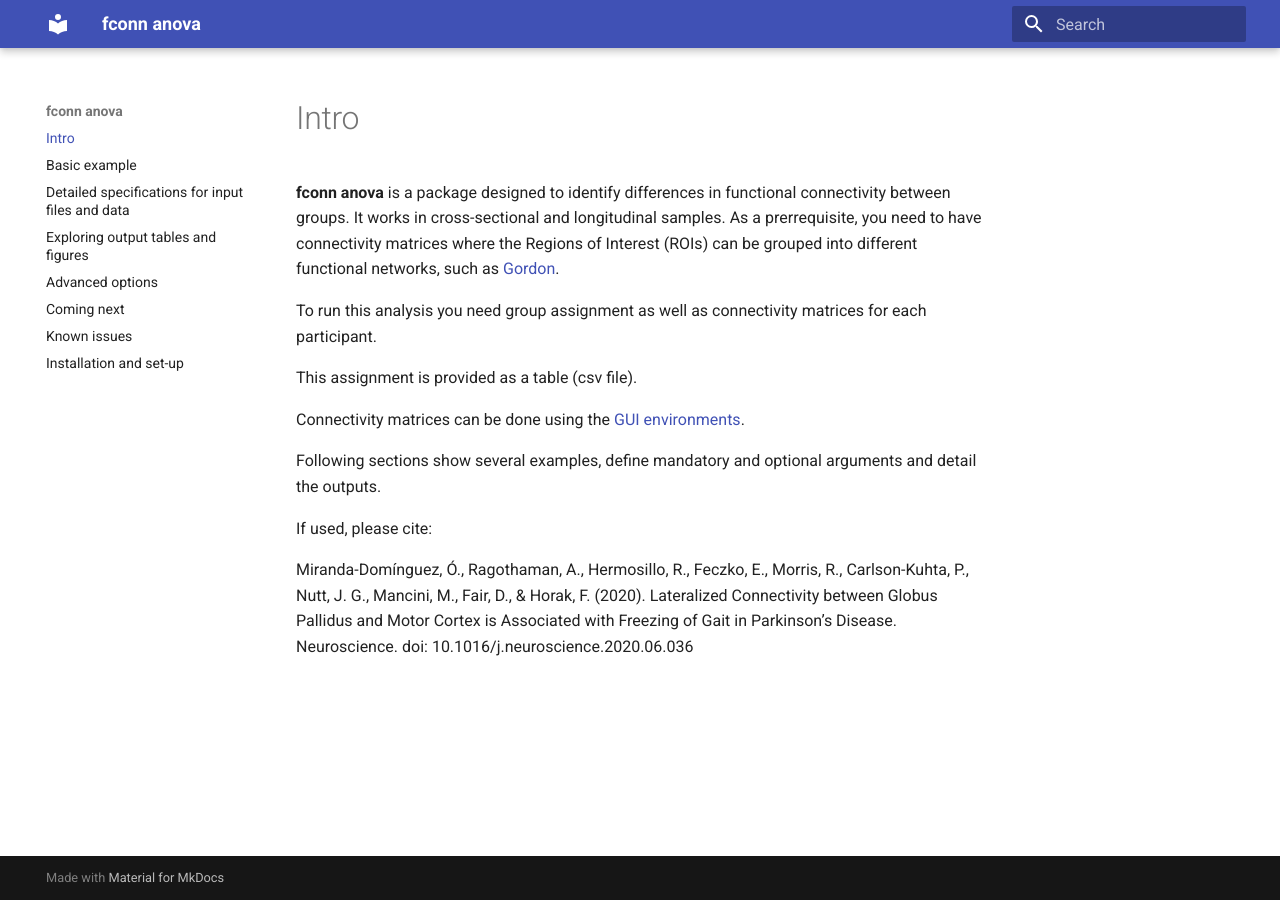
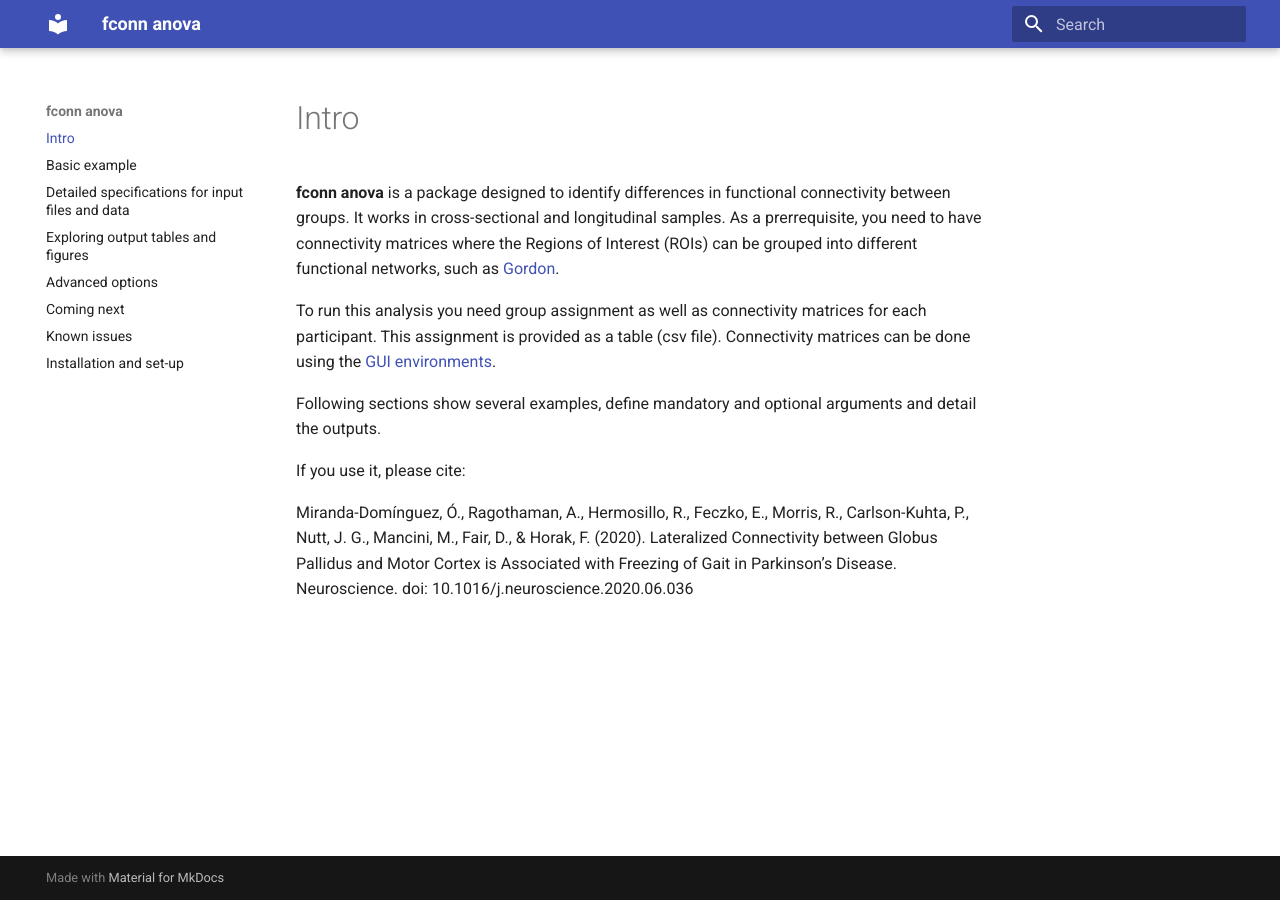
Before and after one commit to omiranda/fconn_anova, an MkDocs documentation site: the page built from docs/intro/intro.md, in a window 1280 px wide. Built offline with MkDocs 1.6.1 and Material for MkDocs 9.7.7, drawn with Linux system fonts in a browser that asks for light colours; old or Windows-style settings are respelled for this version of MkDocs.

Commit message:
Update intro.md

```diff
--- a/docs/intro/intro.md
+++ b/docs/intro/intro.md
@@ -1,14 +1,10 @@
 **fconn anova** is a package designed to identify differences in functional connectivity between groups. It works in cross-sectional and longitudinal samples. As a prerrequisite, you need to have connectivity matrices where the Regions of Interest (ROIs) can be grouped into different functional networks, such as [Gordon](https://pubmed.ncbi.nlm.nih.gov/25316338/).
 
-To run this analysis you need group assignment as well as connectivity matrices for each participant.
-
-This assignment is provided as a table (csv file).
-
-Connectivity matrices can be done using the [GUI environments](https://gui-environments-documentation.readthedocs.io/en/latest/GUI_environments/).
+To run this analysis you need group assignment as well as connectivity matrices for each participant. This assignment is provided as a table (csv file). Connectivity matrices can be done using the [GUI environments](https://gui-environments-documentation.readthedocs.io/en/latest/GUI_environments/).
 
 Following sections show several examples, define mandatory and optional arguments and detail the outputs.
 
-If used, please cite:
+If you use it, please cite:
 
 
 Miranda-Domínguez, Ó., Ragothaman, A., Hermosillo, R., Feczko, E., Morris, R., Carlson-Kuhta, P., Nutt, J. G., Mancini, M., Fair, D., & Horak, F. (2020). Lateralized Connectivity between Globus Pallidus and Motor Cortex is Associated with Freezing of Gait in Parkinson’s Disease. Neuroscience.  doi: 10.1016/j.neuroscience.2020.06.036
```
